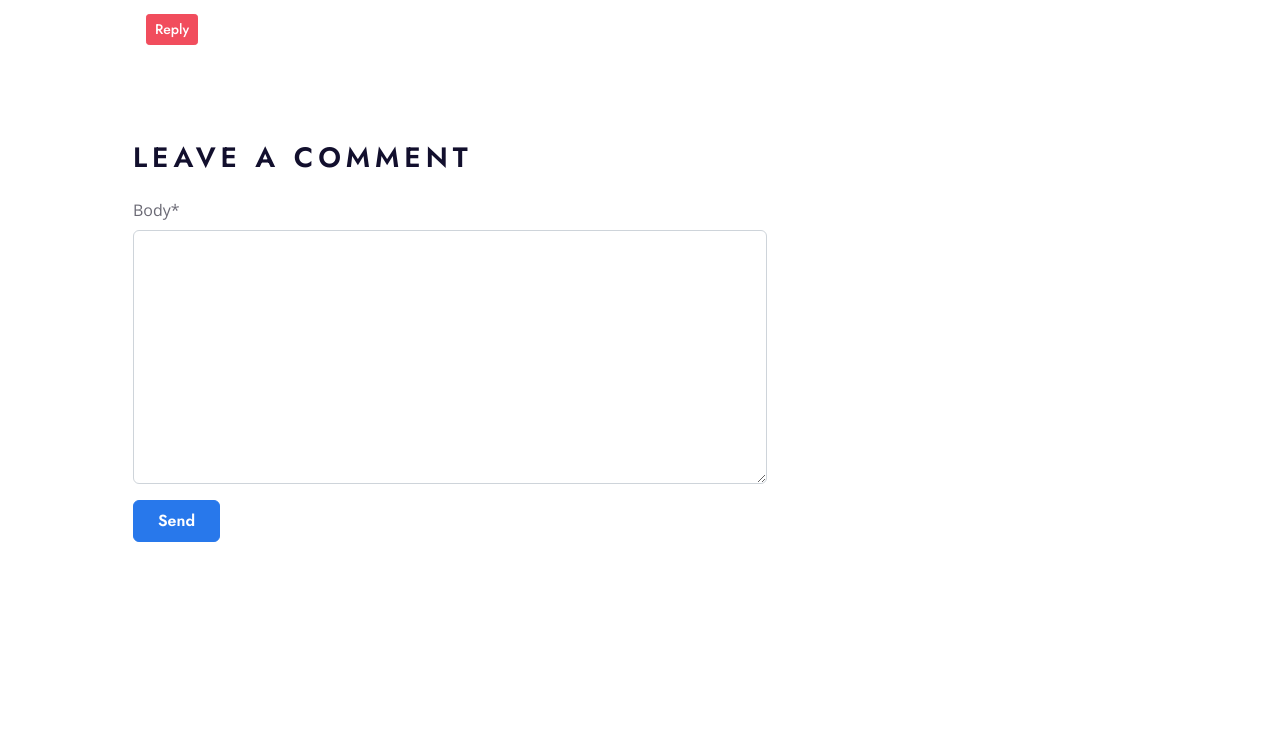
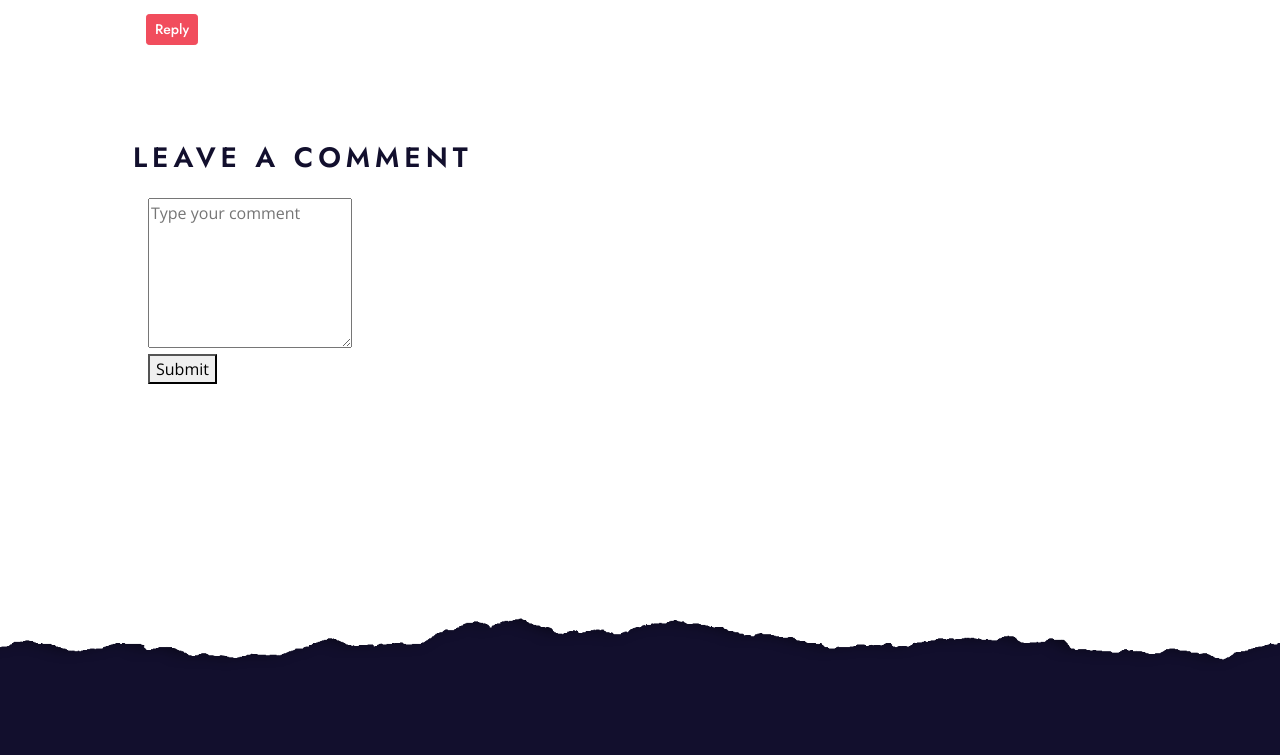
Before and after one commit to alireza2276/EDuKate, a Django app: page /courses/1/ in a window 1280 px wide. Shown: the part 1814-2569 px from the top of the page. Run offline with Django 4.2, Linux system fonts and the light colour scheme; a user stored in the database is signed in; tables that the repository leaves empty hold one stand-in row (values such as "Sample post"); grey boxes marked "Sample" are stand-in pictures; some libraries are stand-ins or nearby versions.

Commit message:
add comment and reply

```diff
--- a/courses/templates/courses/courses-detail.html
+++ b/courses/templates/courses/courses-detail.html
@@ -70,7 +70,9 @@
                                             <h6>{{ comment.author }}<small><i>{{ comment.datetime_created }}</i></small>
                                             </h6>
                                             <p>{{ comment.body|safe }}</p>
-                                            <button id="reply" class="btn btn-sm btn-secondary">Reply</button>
+                                            <button onclick="set_value({{ comment.id }})"
+                                                    class="btn btn-sm btn-secondary">Reply
+                                            </button>
                                         </div>
                                     </div>
                                     {% for reply in comment.replies.all %}
@@ -82,7 +84,6 @@
                                                 <h6>{{ reply.author }}<small><i>{{ reply.datetime_created }}</i></small>
                                                 </h6>
                                                 <p>{{ reply.body|safe }}</p>
-                                                <button id="reply" class="btn btn-sm btn-secondary">Reply</button>
                                             </div>
                                         </div>
                                     {% endfor %}
@@ -94,13 +95,24 @@
                         <div class="bg rounded p-5">
                             {% if request.user.is_authenticated %}
                                 <h3 class="text-uppercase mb-4" style="letter-spacing: 5px;">Leave a comment</h3>
-                                <form id="reply" method="post" action="{% url 'create_comment' course.id %}">
+                                <form id="reply" method="post" action="">
                                     {% csrf_token %}
-                                    {{ comment_form|crispy }}
-                                    <div class="form-group mb-0">
-                                        <input type="submit" value="Send"
-                                               class="btn btn-primary py-md-2 px-md-4 font-weight-semi-bold">
+                                    <input type="hidden" id="parent_id" name="parent_id">
+                                    <div class="col-lg-12">
+                                        <fieldset>
+                                                        <textarea name="body" rows="6" id="body"
+                                                                  placeholder="Type your comment"
+                                                                  required=""></textarea>
+                                        </fieldset>
                                     </div>
+                                    <div class="col-lg-12">
+                                        <fieldset>
+                                            <button type="submit" id="form-submit" class="main-button">
+                                                Submit
+                                            </button>
+                                        </fieldset>
+                                    </div>
+
                                 </form>
                             {% else %}
                                 <a href="{% url 'account_login' %}"><p class="btn btn-danger">You must first login</p>
@@ -181,6 +193,14 @@
     </div>
     <!-- Detail End -->
 
+    <script>
+        function set_value(id) {
+            document.getElementById('parent_id').value = id;
+            window.location.href = "#body"
+        }
+
+    </script>
+
 
 
 
--- a/courses/urls.py
+++ b/courses/urls.py
@@ -3,7 +3,7 @@
 
 urlpatterns = [
     path('', views.CourseListView.as_view(), name='courses_list'),
-    path('<int:pk>/', views.CourseDetailView.as_view(), name='courses_detail'),
+    path('<int:pk>/', views.course_detail, name='courses_detail'),
     path('category/<int:pk>/', views.category, name='category'),
     path('teachers/', views.TeacherListView.as_view(), name='teachers_list'),
     path('comment/<int:course_id>/', views.CommentCreateView.as_view(), name='create_comment'),
--- a/courses/views.py
+++ b/courses/views.py
@@ -1,3 +1,4 @@
+from django.contrib.auth import get_user_model
 from django.contrib.auth.mixins import LoginRequiredMixin
 from django.shortcuts import render, get_object_or_404
 from django.views.generic import ListView, DetailView, CreateView
@@ -13,15 +14,24 @@
     paginate_by = 3
 
 
-class CourseDetailView(DetailView):
-    model = Course
-    template_name = 'courses/courses-detail.html'
-    context_object_name = 'course'
+# class CourseDetailView(DetailView):
+#     model = Course
+#     template_name = 'courses/courses-detail.html'
+#     context_object_name = 'course'
+#
+#     def get_context_data(self, **kwargs):
+#         context = super().get_context_data(**kwargs)
+#         context['comment_form'] = CommentForm()
+#         return context
 
-    def get_context_data(self, **kwargs):
-        context = super().get_context_data(**kwargs)
-        context['comment_form'] = CommentForm()
-        return context
+
+def course_detail(request, pk):
+    course = get_object_or_404(Course, id=pk)
+    if request.method == 'POST':
+        body = request.POST.get('body')
+        parent_id = request.POST.get('parent_id')
+        Comment.objects.create(body=body, course=course, author=request.user, parent_id=parent_id)
+    return render(request, 'courses/courses-detail.html', context={'course': course})
 
 
 def category(request, pk=None):
```
